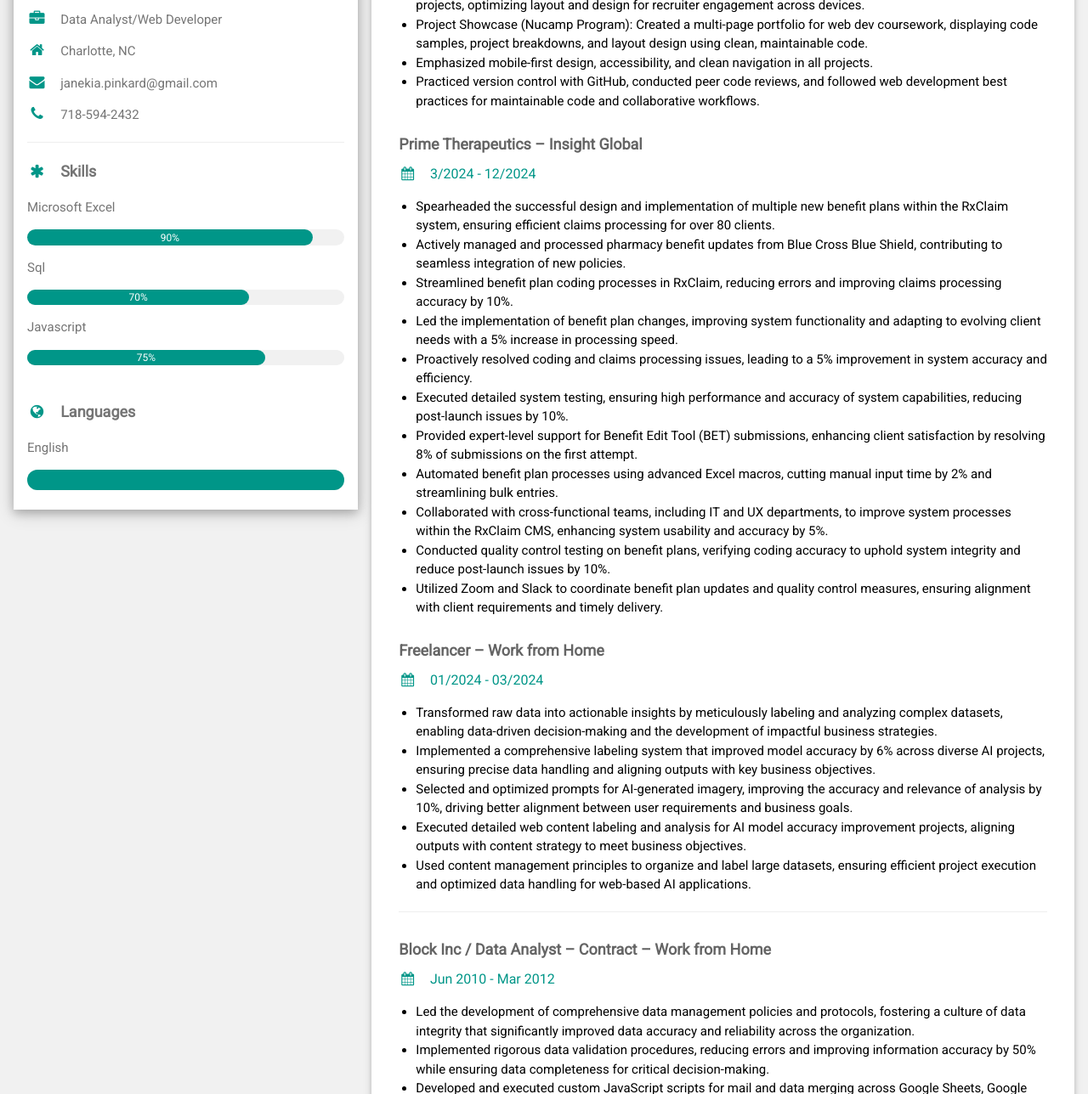
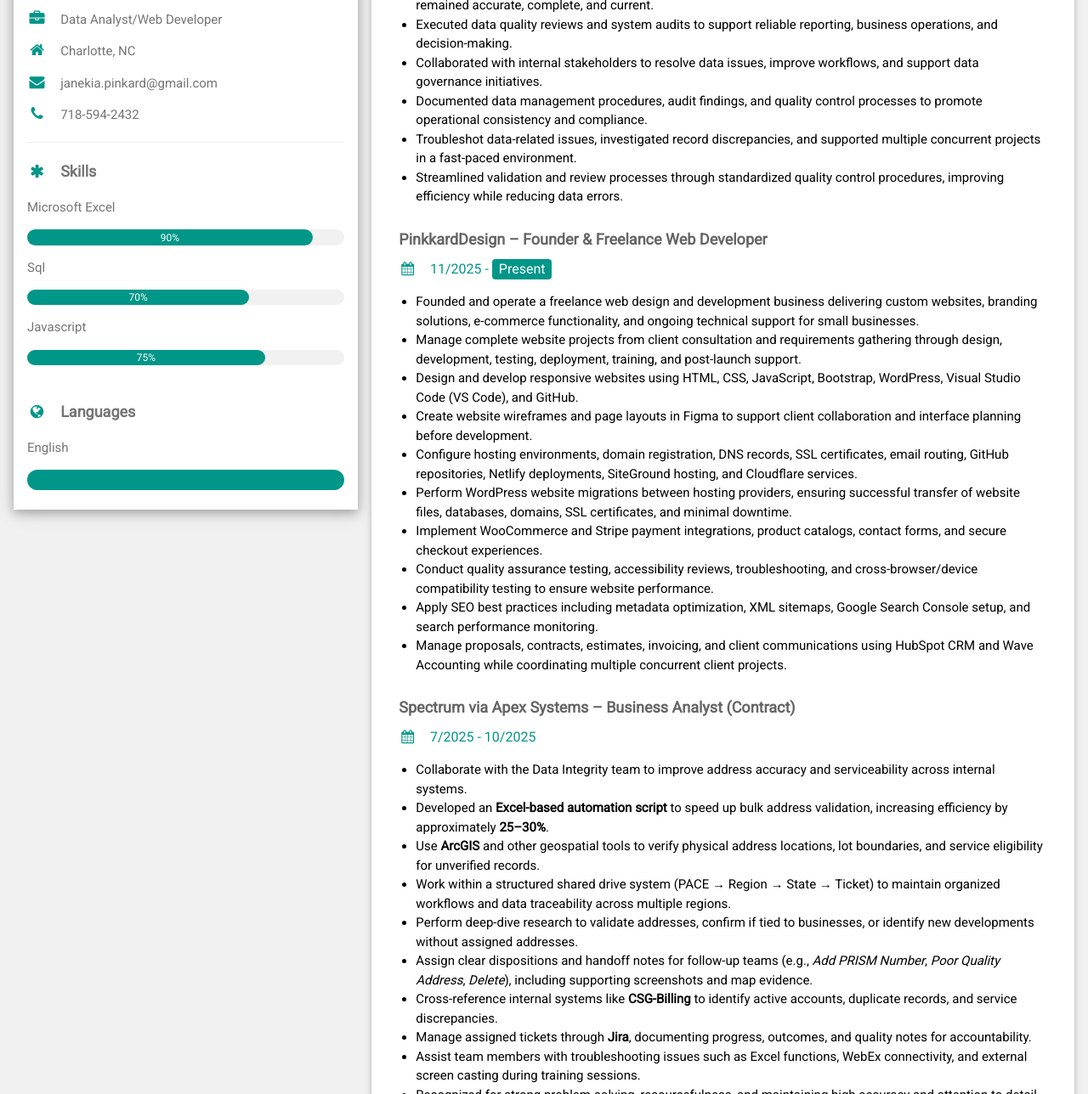
Before and after one commit to janekia/janekia-resumes, a website: page index.html in a window 1280 px wide. Shown: the part 339-1627 px from the top of the page at 85% size. Drawn offline with nearby package versions, Linux system fonts and the light colour scheme.

Commit message:
Add files via upload
updated resume version

```diff
--- a/index.html
+++ b/index.html
@@ -72,28 +72,67 @@
 
       <div class="w3-container w3-card w3-white w3-margin-bottom">
         <h2 class="w3-text-grey w3-padding-16"><i class="fa fa-suitcase fa-fw w3-margin-right w3-xxlarge w3-text-teal"></i>Work Experience</h2>
-        <a href="assets/files/JanekiaResume__2025.pdf" download class="btn btn-primary">
+        <a href="assets/files/JanekiaResume2026.pdf" download class="btn btn-primary">
             Download My Resume
         </a>
+
+        <!-- Promera Technologies -->
         <div class="w3-container">
-          <h5 class="w3-opacity"><b>PinkkardDesign – Freelance Web Developer</b></h5>
-          <h6 class="w3-text-teal"><i class="fa fa-calendar fa-fw w3-margin-right"></i>3/2024 - <!--<span class="w3-tag w3-teal w3-round">-->12/2024</span></h6>
+          <h5 class="w3-opacity"><b>Promera Technologies – Data Quality Analyst / Data Cleansing Specialist (Contract)</b></h5>
+          <h6 class="w3-text-teal"><i class="fa fa-calendar fa-fw w3-margin-right"></i>12/2025 - 06/2026</h6>
+
           <ul style="list-style-type: disc; padding-left: 20px;">
-            <li>Voice Acting Portfolio Website: Built a custom, responsive website for a professional voice actor using HTML, CSS, and Bootstrap, integrating demo reels, testimonials, and contact features.
-</li>
-            <li>E-commerce Site (DippyDoo): Designed a front-end mock e-commerce site with styled product pages, shopping cart interface, and placeholder checkout functionality to demonstrate UI/UX best practices.
-</li>
-            <li>Resume Portfolio Website: Developed a personal online resume site highlighting professional history and projects, optimizing layout and design for recruiter engagement across devices.
-</li>
-            <li>Project Showcase (Nucamp Program): Created a multi-page portfolio for web dev coursework, displaying code samples, project breakdowns, and layout design using clean, maintainable code.
-</li>
-            <li>Emphasized mobile-first design, accessibility, and clean navigation in all projects.
-</li>
-            <li>Practiced version control with GitHub, conducted peer code reviews, and followed web development best practices for maintainable code and collaborative workflows.
-</li>
+            <li>Performed data cleansing, validation, and quality assurance activities to improve data accuracy, consistency, and integrity across multiple business systems.</li>
+            <li>Audited large datasets using Microsoft Excel to identify and correct duplicate records, discrepancies, incomplete data, and formatting inconsistencies.</li>
+            <li>Maintained and updated customer records within Acumatica ERP and Pipedrive CRM, ensuring information remained accurate, complete, and current.</li>
+            <li>Executed data quality reviews and system audits to support reliable reporting, business operations, and decision-making.</li>
+            <li>Collaborated with internal stakeholders to resolve data issues, improve workflows, and support data governance initiatives.</li>
+            <li>Documented data management procedures, audit findings, and quality control processes to promote operational consistency and compliance.</li>
+            <li>Troubleshot data-related issues, investigated record discrepancies, and supported multiple concurrent projects in a fast-paced environment.</li>
+            <li>Streamlined validation and review processes through standardized quality control procedures, improving efficiency while reducing data errors.</li>
+          </ul>
+        </div>
+
+        <!-- PinkkardDesign -->
+      <div class="w3-container">
+        <h5 class="w3-opacity"><b>PinkkardDesign – Founder & Freelance Web Developer</b></h5>
+        <h6 class="w3-text-teal"><i class="fa fa-calendar fa-fw w3-margin-right"></i>11/2025 - <span class="w3-tag w3-teal w3-round">Present</span></h6>
+
+        <ul style="list-style-type: disc; padding-left: 20px;">
+          <li>Founded and operate a freelance web design and development business delivering custom websites, branding solutions, e-commerce functionality, and ongoing technical support for small businesses.</li>
+          <li>Manage complete website projects from client consultation and requirements gathering through design, development, testing, deployment, training, and post-launch support.</li>
+          <li>Design and develop responsive websites using HTML, CSS, JavaScript, Bootstrap, WordPress, Visual Studio Code (VS Code), and GitHub.</li>
+          <li>Create website wireframes and page layouts in Figma to support client collaboration and interface planning before development.</li>
+          <li>Configure hosting environments, domain registration, DNS records, SSL certificates, email routing, GitHub repositories, Netlify deployments, SiteGround hosting, and Cloudflare services.</li>
+          <li>Perform WordPress website migrations between hosting providers, ensuring successful transfer of website files, databases, domains, SSL certificates, and minimal downtime.</li>
+          <li>Implement WooCommerce and Stripe payment integrations, product catalogs, contact forms, and secure checkout experiences.</li>
+          <li>Conduct quality assurance testing, accessibility reviews, troubleshooting, and cross-browser/device compatibility testing to ensure website performance.</li>
+          <li>Apply SEO best practices including metadata optimization, XML sitemaps, Google Search Console setup, and search performance monitoring.</li>
+          <li>Manage proposals, contracts, estimates, invoicing, and client communications using HubSpot CRM and Wave Accounting while coordinating multiple concurrent client projects.</li>
         </ul>
+      </div>
 
-        </div>
+         <div class="w3-container">
+            <h5 class="w3-opacity"><b>Spectrum via Apex Systems – Business Analyst (Contract)</b></h5>
+            <h6 class="w3-text-teal">
+          <i class="fa fa-calendar fa-fw w3-margin-right"></i>7/2025 -
+          <!--<span class="w3-tag w3-teal w3-round">-->10/2025</span>
+        </h6>
+
+        <ul style="list-style-type: disc; padding-left: 20px;">
+          <li>Collaborate with the Data Integrity team to improve address accuracy and serviceability across internal systems.</li>
+          <li>Developed an <strong>Excel-based automation script</strong> to speed up bulk address validation, increasing efficiency by approximately <strong>25–30%</strong>.</li>
+          <li>Use <strong>ArcGIS</strong> and other geospatial tools to verify physical address locations, lot boundaries, and service eligibility for unverified records.</li>
+          <li>Work within a structured shared drive system (PACE → Region → State → Ticket) to maintain organized workflows and data traceability across multiple regions.</li>
+          <li>Perform deep-dive research to validate addresses, confirm if tied to businesses, or identify new developments without assigned addresses.</li>
+          <li>Assign clear dispositions and handoff notes for follow-up teams (e.g., <em>Add PRISM Number</em>, <em>Poor Quality Address</em>, <em>Delete</em>), including supporting screenshots and map evidence.</li>
+          <li>Cross-reference internal systems like <strong>CSG-Billing</strong> to identify active accounts, duplicate records, and service discrepancies.</li>
+          <li>Manage assigned tickets through <strong>Jira</strong>, documenting progress, outcomes, and quality notes for accountability.</li>
+          <li>Assist team members with troubleshooting issues such as Excel functions, WebEx connectivity, and external screen casting during training sessions.</li>
+          <li>Recognized for strong problem-solving, resourcefulness, and maintaining high accuracy and attention to detail under tight deadlines.</li>
+        </ul>
+      </div>
+
         <div class="w3-container">
           <h5 class="w3-opacity"><b>Prime Therapeutics – Insight Global</b></h5>
           <h6 class="w3-text-teal"><i class="fa fa-calendar fa-fw w3-margin-right"></i>3/2024 - <!--<span class="w3-tag w3-teal w3-round">-->12/2024</span></h6>
```
Also changed, not shown: 1 other file.
